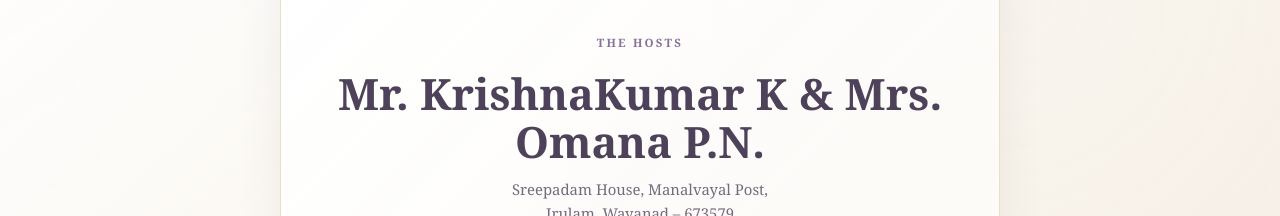
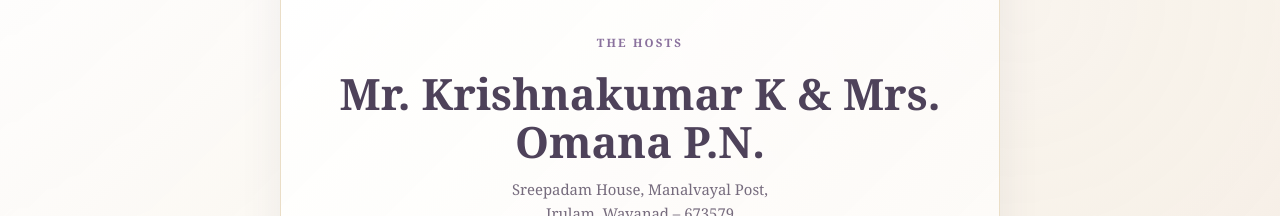
Before and after one commit to nohk471-maker/hari-resmi-reception, a plain HTML site: page index.html in a window 1280 px wide. Both pictures are taken after a click on the button "Open the wedding invitation". Shown: the part 153-369 px from the top of the page. Drawn offline with Linux system fonts and the light colour scheme.

Commit message:
Correct spelling of 'KrishnaKumar' to 'Krishnakumar'

```diff
--- a/index.html
+++ b/index.html
@@ -43,7 +43,7 @@
 <div class="story-card family-card family-card--three-part">
 <p class="story-eyebrow">❦ With Love &amp; Joy ❦</p>
 <div class="family-section"><p class="family-section__label">THE HOSTS</p>
-<h2 id="family-title">Mr. KrishnaKumar K &amp; Mrs. Omana P.N.</h2>
+<h2 id="family-title">Mr. Krishnakumar K &amp; Mrs. Omana P.N.</h2>
 <address>Sreepadam House, Manalvayal Post,<br/>Irulam, Wayanad – 673579</address><p class="family-section__intro">Together with our family,</p><p class="family-section__relatives">Manu Krishna K &amp; Sruthi Chenthamara</p></div>
 <div class="family-section family-section--celebration"><p class="family-section__label">THE CELEBRATION</p>
 <p class="story-message">We joyfully invite you and your family to celebrate the wedding reception of our beloved son</p>
```
